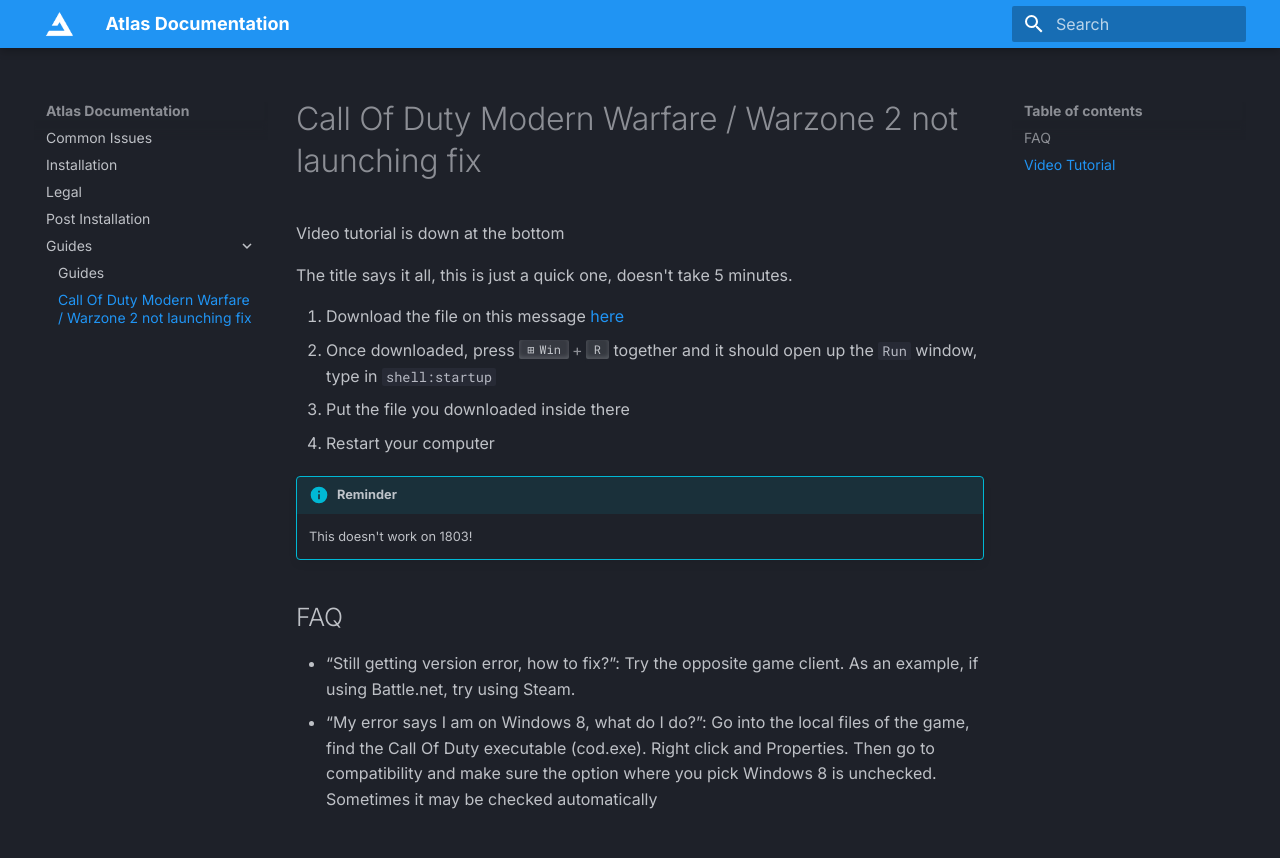
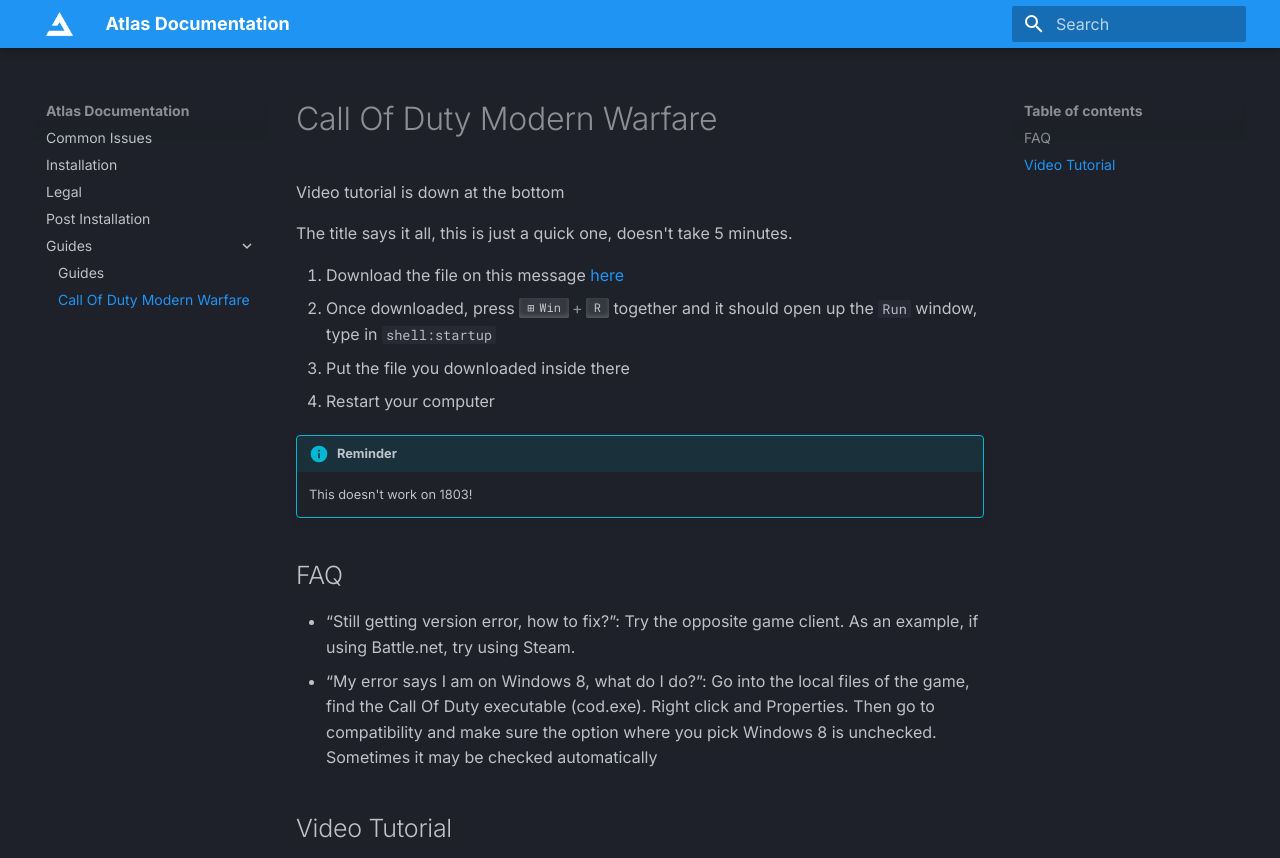
Before and after one commit to Atlas-OS/docs, an MkDocs documentation site: the page built from docs/Guides/Call of Duty MW.md, in a window 1280 px wide and 1397 px high, cut to the strip 0-858 px from the top of the window. Built offline with MkDocs 1.6.1 and Material for MkDocs 9.7.7, drawn with Linux system fonts in a browser that asks for light colours.

Commit message:
shorten name

```diff
--- a/docs/Guides/Call of Duty MW.md
+++ b/docs/Guides/Call of Duty MW.md
@@ -1,4 +1,4 @@
-# Call Of Duty Modern Warfare / Warzone 2 not launching fix
+# Call Of Duty Modern Warfare
 
 Video tutorial is down at the bottom
 
```
